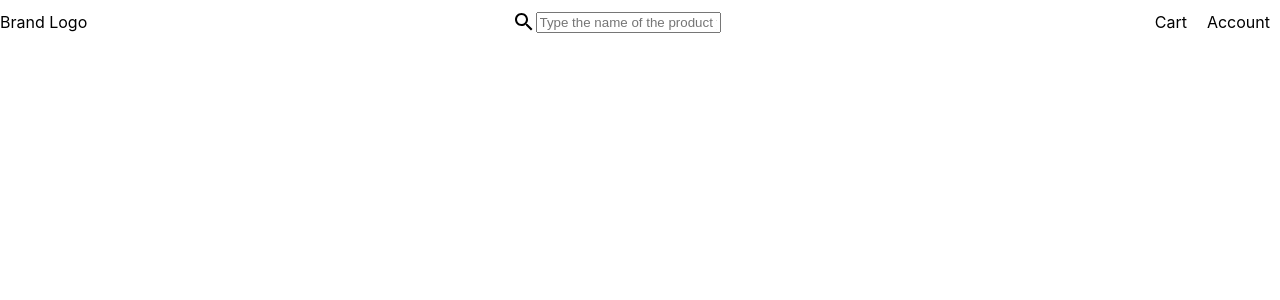
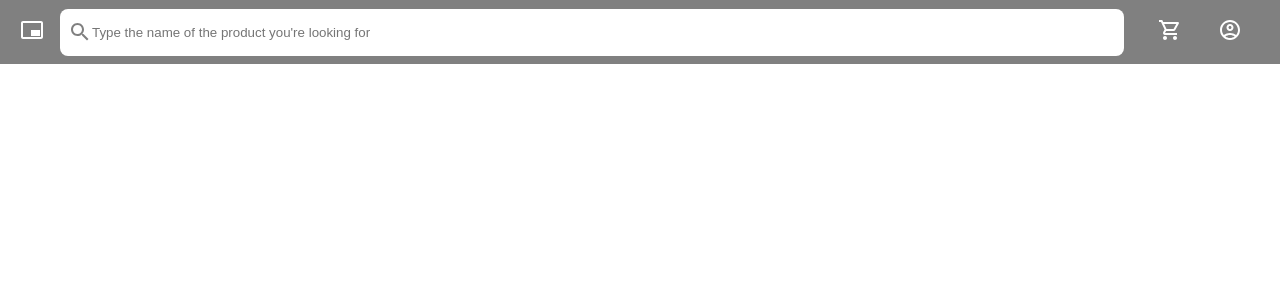
Before and after one commit to karananeja/fe-shopping-site, a React (Vite) app: page / in a window 1280 px wide. Shown: the top 300 px of the page. Built offline with nearby package versions, Linux system fonts and the light colour scheme; the HTML template or start-up script is replaced by a standard one.

Commit message:
added the styling to the header component

```diff
--- a/src/App.jsx
+++ b/src/App.jsx
@@ -1,9 +1,10 @@
 import React from 'react';
 import NavBar from './components/navBar';
+import './App.scss';
 
 const App = () => {
   return (
-    <div>
+    <div className='app'>
       <NavBar />
     </div>
   );
--- /dev/null
+++ b/src/App.scss
@@ -0,0 +1,5 @@
+:root {
+  --black-color: #000;
+  --white-color: #fff;
+  --gray-color: #808080;
+}
--- a/src/components/navBar/NavBar.scss
+++ b/src/components/navBar/NavBar.scss
@@ -2,11 +2,41 @@
   display: flex;
   align-items: center;
   justify-content: space-between;
+  position: sticky;
+  top: 0;
+  z-index: 100;
+  height: 8vh;
+  background-color: var(--gray-color);
+  color: var(--white-color);
+  padding: 0 1.25rem;
+  gap: 1rem;
 
-  .header__searchBar {
-    padding: 10px;
-    display: flex;
-    align-items: center;
+  .MuiSvgIcon-root {
+    cursor: pointer;
+  }
+
+  .header__center {
+    flex: 1;
+
+    .MuiSvgIcon-root {
+      color: var(--gray-color);
+    }
+
+    .header__searchBar {
+      padding: 0 0.5rem;
+      display: flex;
+      align-items: center;
+      background-color: var(--white-color);
+      border-radius: 0.5rem;
+
+      input {
+        flex: 1;
+        padding: 1rem 0;
+        background-color: inherit;
+        border: none;
+        outline-width: 0;
+      }
+    }
   }
 
   .header__unorderedList {
@@ -14,7 +44,8 @@
     display: flex;
 
     li {
-      margin: 10px;
+      margin: 0.625rem;
+      padding: 0.5rem;
       cursor: pointer;
       list-style: none;
     }
--- a/src/components/navBar/index.jsx
+++ b/src/components/navBar/index.jsx
@@ -1,4 +1,9 @@
-import { Search } from '@mui/icons-material';
+import {
+  AccountCircleOutlined,
+  BrandingWatermarkOutlined,
+  Search,
+  ShoppingCartOutlined,
+} from '@mui/icons-material';
 import React from 'react';
 import './NavBar.scss';
 
@@ -7,7 +12,7 @@ const NavBar = () => {
     <header className='header'>
       <div className='header__left'>
         {/* Brand Logo */}
-        Brand Logo
+        <BrandingWatermarkOutlined />
       </div>
       <div className='header__center'>
         {/* Search Bar */}
@@ -23,8 +28,12 @@ const NavBar = () => {
         {/* Options */}
         <nav className='header__nav'>
           <ul className='header__unorderedList'>
-            <li>Cart</li>
-            <li>Account</li>
+            <li>
+              <ShoppingCartOutlined />
+            </li>
+            <li>
+              <AccountCircleOutlined />
+            </li>
           </ul>
         </nav>
       </div>
```
